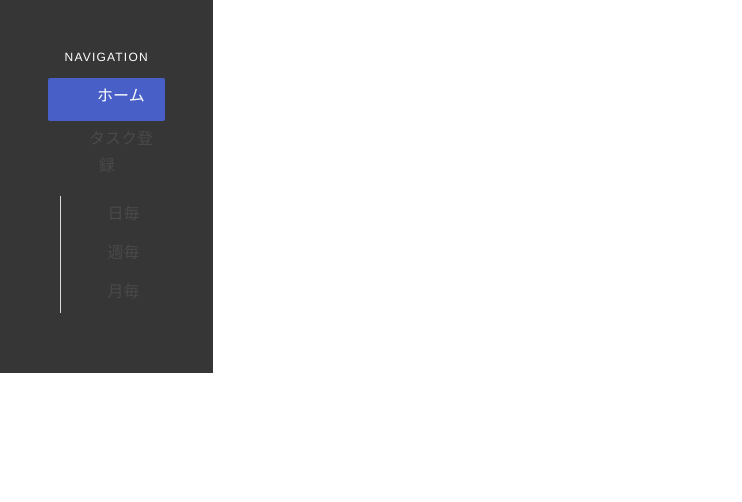
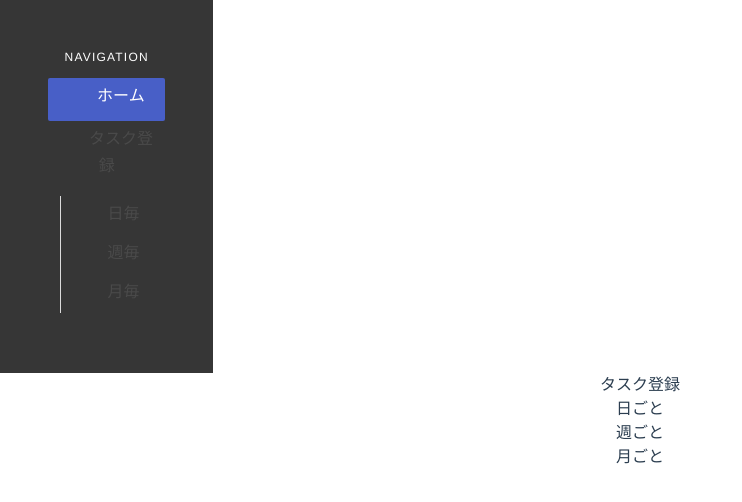
Before and after one commit to xt3362/task-manager, a Vue app in the folder app/: page / in a window 1280 px wide. Shown: the top 502 px of the page, without its empty margins (0-742 px from the left). Built offline with nearby package versions, Linux system fonts and the light colour scheme.

Commit message:
add maincontent. etc

```diff
--- a/app/src/App.vue
+++ b/app/src/App.vue
@@ -1,11 +1,11 @@
 <script setup>
 // This starter template is using Vue 3 <script setup> SFCs
 // Check out https://v3.vuejs.org/api/sfc-script-setup.html#sfc-script-setup
-import SideBar from './components/commons/SideBar.vue';
+import Main from './components/Pages/Main.vue';
 </script>
 
 <template>
-  <SideBar />
+  <Main />
 </template>
 
 <style lang="scss">
--- a/app/src/components/commons/SideBar.vue
+++ b/app/src/components/commons/SideBar.vue
@@ -1,7 +1,11 @@
 <script setup>
 import { ref } from 'vue';
 import { MainContentType } from '../../models/MainContentType';
+const emits = defineEmits(['toggleContent']);
 const activeContentType = ref(MainContentType.Home);
+const toggleContent = (value) => {
+    activeContentType.value = value;
+};
 </script>
 <template>
     <aside class="column is-2 is-fullheight section has-background-dark">
--- a/app/src/components/pages/Main.vue
+++ b/app/src/components/pages/Main.vue
@@ -1,8 +1,13 @@
 <script setup>
 import { MainContentType } from '../../models/MainContentType';
-const chageContent = () => {
-
-};
+import SideBar from '../commons/SideBar.vue';
+import MainContent from './MainContent.vue';
+const props = defineProps({
+    contentType: Number
+});
+const emits = defineEmits(['toggleContentEvent']);
 </script>
 <template>
+<SideBar />
+<MainContent></MainContent>
 </template>
--- /dev/null
+++ b/app/src/components/pages/MainContent.vue
@@ -0,0 +1,23 @@
+<script setup>
+import { MainContentType } from '../../models/MainContentType';
+const props = defineProps({
+    contentType: Number
+});
+</script>
+<template>
+<div v-if="props.contentType = MainContentType.Home">
+Home
+</div>
+<div v-if="props.contentType = MainContentType.TaskRegistor">
+タスク登録
+</div>
+<div v-if="props.contentType = MainContentType.Daily">
+日ごと
+</div>
+<div v-if="props.contentType = MainContentType.Weekly">
+週ごと
+</div>
+<div v-if="props.contentType = MainContentType.Monthly">
+月ごと
+</div>
+</template>
```
